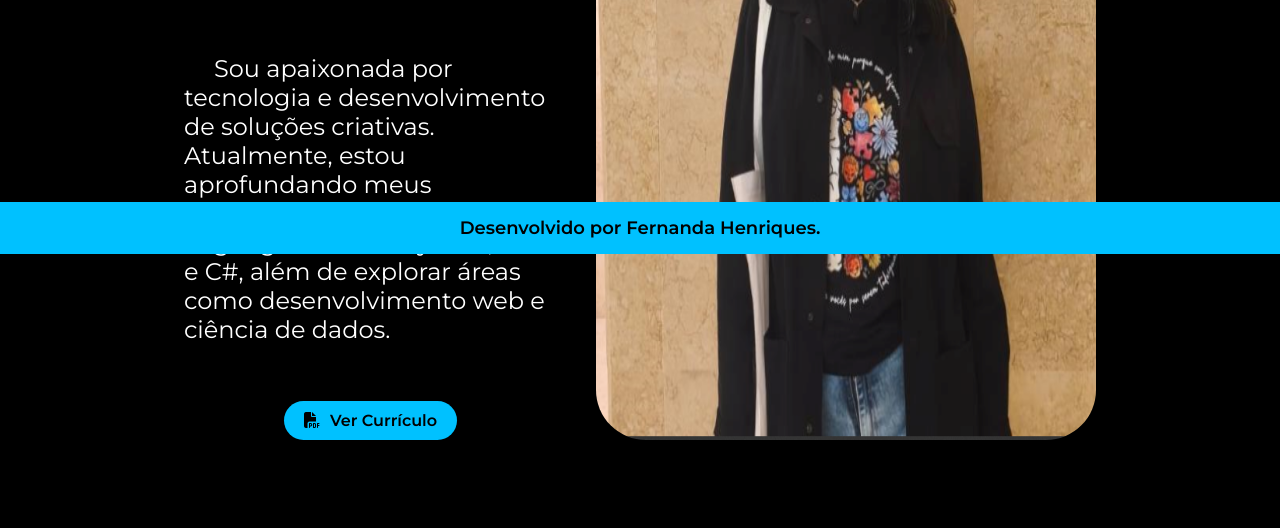
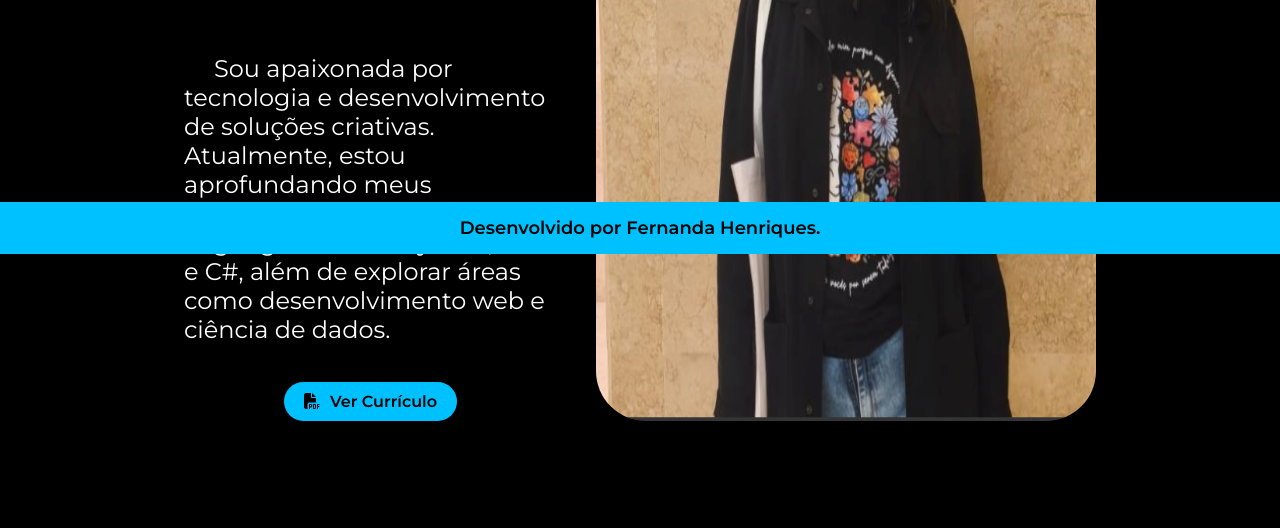
Before and after one commit to FernandaNHenriques/projetoportfolio, a plain HTML site: page index.html in a window 1280 px wide. Shown: the part 546-1074 px from the top of the page. Drawn offline with nearby package versions, Linux system fonts and the light colour scheme.

```diff
--- a/index.html
+++ b/index.html
@@ -35,8 +35,7 @@
                     conhecimentos em linguagens como Python, Java e C#, além de explorar áreas como
                     desenvolvimento web e ciência de dados.</p>
                     <br><br>
-                    <br>
-                    <a href="docs/CVFERNANDAHENRIQUES.pdf" class="link-curriculo" download>
+                    <a href="CVFERNANDAHENRIQUES.pdf" class="link-curriculo" target="_blank">
                         <i class="fa-solid fa-file-pdf"></i> Ver Currículo
                     </a>
             </div>
```
